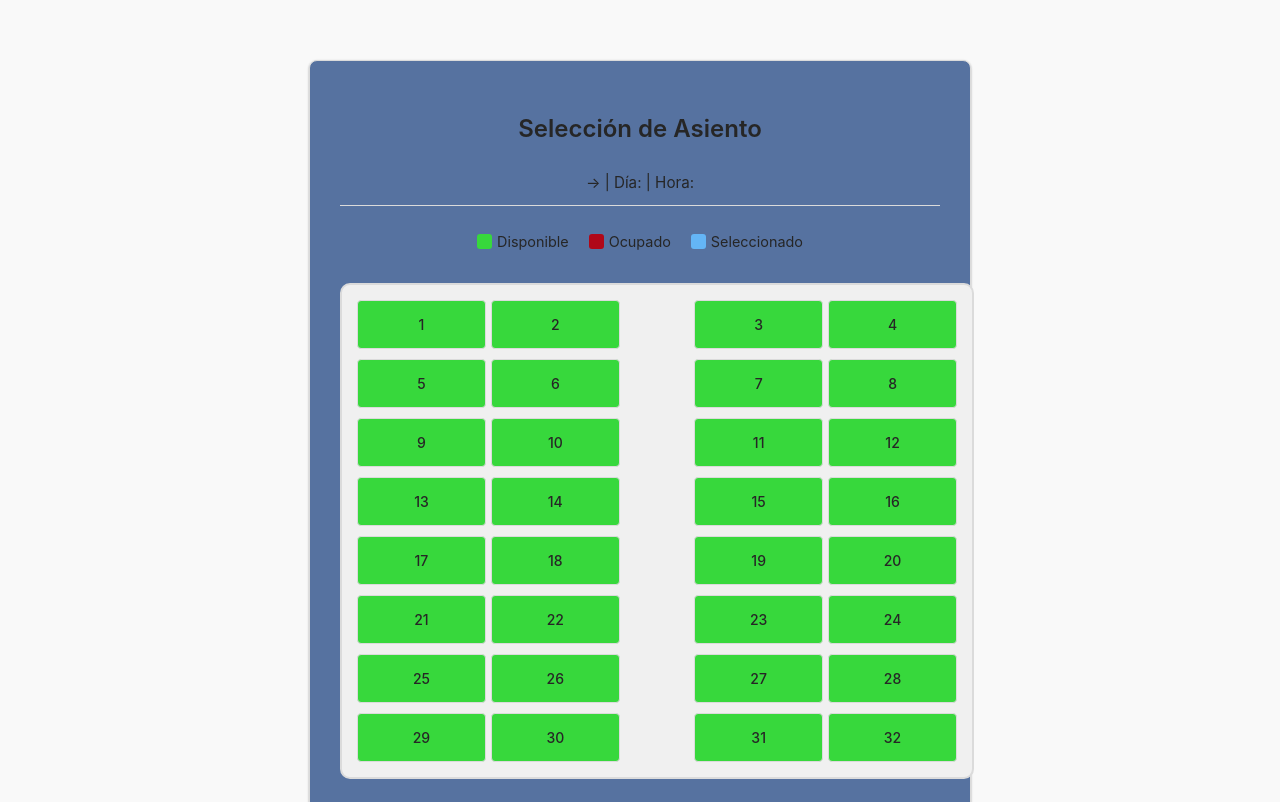
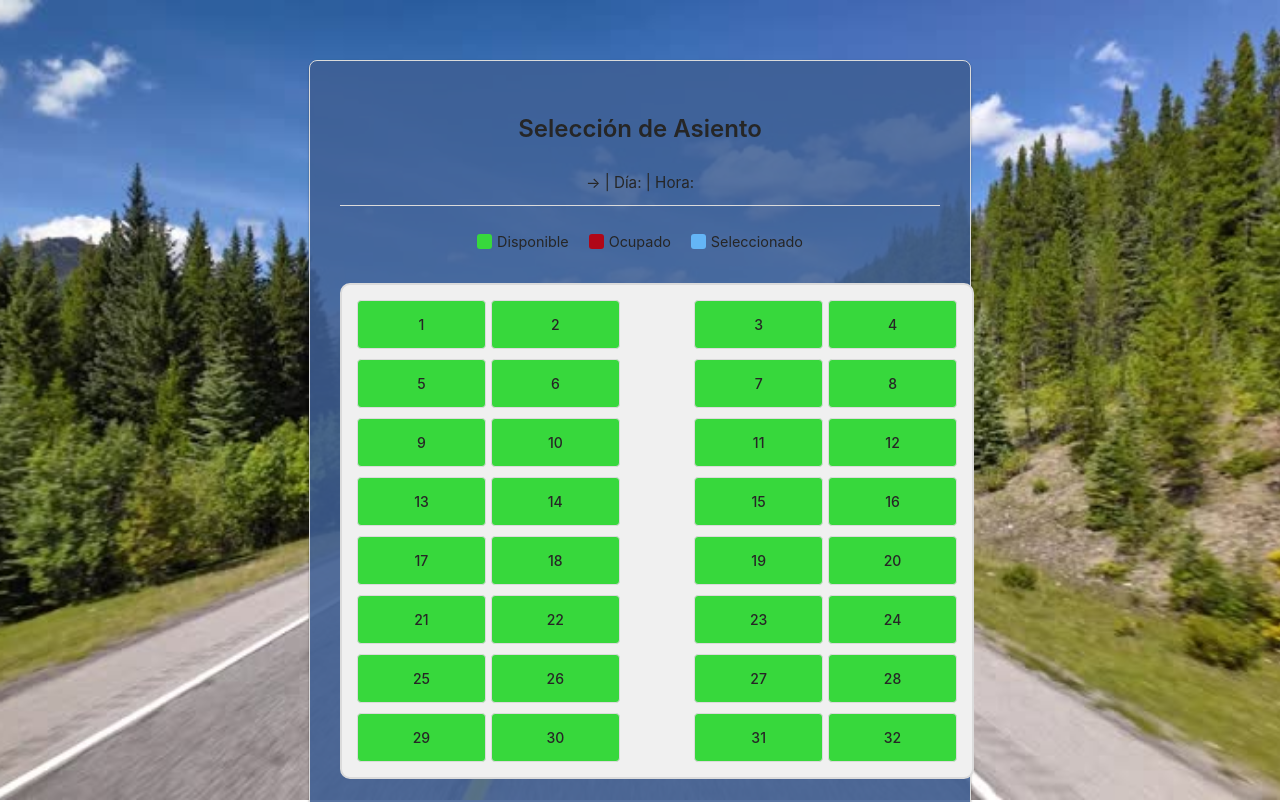
Before and after one commit to lucianocrespo/BoleteriaMicros, a React (Vite) app: page /asientos in a window 1280 px wide. Shown: the top 802 px of the page. Built offline with nearby package versions, Linux system fonts and the light colour scheme.

Commit message:
Terminado_SinErroresDeSincronizacion

```diff
--- a/src/Login.jsx
+++ b/src/Login.jsx
@@ -56,14 +56,14 @@ const Login = ({ onBack }) => {
                 // Logica de Redireccion segun el rol
                 if (userData.esAdmin === true) {
                     console.log("Usuario Administrador detectado");
-                    navigate('/Administrador/PanelAdmin'); // Redirige al panel de admin
+                    navigate('/PanelAdmin'); // Redirige al panel de admin
                 } else {
                     console.log("Usuario Normal detectado");
                     navigate('/MenuViaje'); // Redirige a la app normal
                 }
             } else {
                 // Si no existe el perfil en Firestore (raro, pero posible), ir al menu normal
-                navigate('/Usuario/MenuViaje');
+                navigate('/MenuViaje');
             }
         } catch (firebaseError) {
             // Manejo de errores especificos para dar feedback util al usuario
--- a/src/Usuario/Asientos.css
+++ b/src/Usuario/Asientos.css
@@ -1,5 +1,5 @@
 :root {
-    --color-fondo-principal: #f9f9f9;
+    --color-fondo-principal: #f9f9f900;
     --color-tarjeta: #ffffff;
     --color-borde: #dbdbdb;
     --color-texto: #262626;
--- a/src/Usuario/MisBoletos.css
+++ b/src/Usuario/MisBoletos.css
@@ -109,6 +109,7 @@
 .btn-cancelar:hover {
     background-color: #dc3545;
     color: white; /* Invierte colores al hover */
+}
 
 /* Boton de Volver */
 .btn-volver-menu {
--- a/src/Usuario/Pago.css
+++ b/src/Usuario/Pago.css
@@ -7,7 +7,7 @@
     align-items: center;
     min-height: 100vh;
     padding: 20px;
-    background-color: #f0f4f8; /* Fondo transparente para ver la imagen de atras */
+    background-color: #f0f4f800; /* Fondo transparente para ver la imagen de atras */
 }
 
 /* Tarjeta principal */
```
